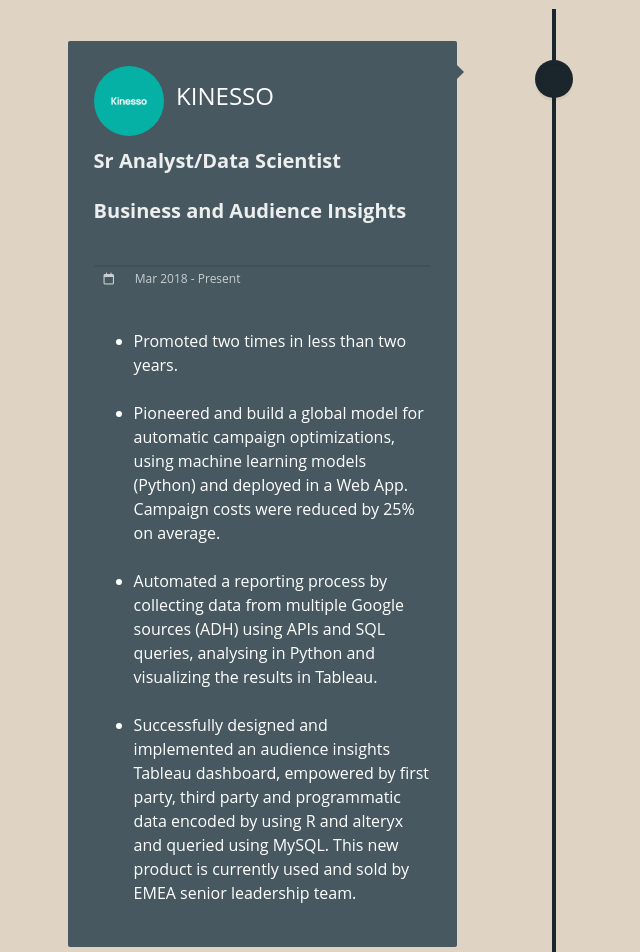
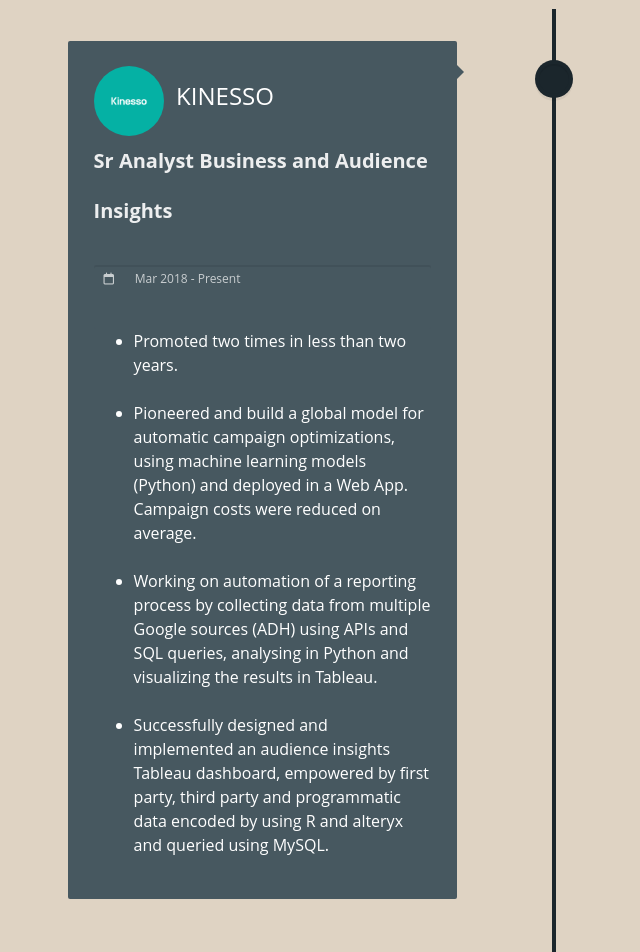
Before and after one commit to diegobettega/CV, a plain HTML site: page index.html in a window 1280 px wide. Shown: the part 1560-2512 px from the top of the page, without its empty margins (86-726 px from the left). Drawn offline with nearby package versions, Linux system fonts and the light colour scheme.

Commit message:
Add files via upload

```diff
--- a/index.html
+++ b/index.html
@@ -107,7 +107,7 @@
         </div>
       </div>
       <h1 style="font-size: 1.5rem; font-family: " Montserrat"">
-        PGPs certified data scientist with 4+ years of experience in media. Highly skilled in AI / ML, cloud computing, big data, data wrangling and data visualization.
+        PGPs certified data analyst with 4+ years of experience in media. Highly skilled in AI / ML, cloud computing, big data, data wrangling and data visualization.
         Extremely creative thinker with a background in mechanical engineering.
       </h1>
 
@@ -128,7 +128,7 @@
               <br>
               <span style="color:#383838">★★</span>★★★
               <img class="skill-picture" src="images/js.png" class="d-block w-100" alt="js-picture" style="width:80px;height:80px;">
-              <a tabindex="0" class="btn btn-outline-light btn-sm btn-circle" role="button" data-toggle="popover" data-placement="left" data-trigger="hover" title="HTML - CSS - Java Script"
+              <a tabindex="0" class="btn btn-outline-light btn-sm btn-circle" role="button" data-toggle="popover" data-placement="left" data-trigger="hover" title="HTML5 - CSS3 - Java Script"
                 data-content="HTML provides the basic structure of sites, which is enhanced and modified by other technologies like CSS and JavaScript.">i</a>
               <br>
               <span style="color:#383838">★★</span>★★★
@@ -176,7 +176,7 @@
       </div>
       <div class="cd-timeline-content">
         <img class="skill-picture-courses" src="images/kinesso.png" class="d-block w-100" alt="lynda-picture" title="Python" style="width:70px;height:70px;"> &nbsp; <span style="font-size: 1.5rem;">KINESSO</span>
-        <h2>Sr Analyst/Data Scientist Business and Audience Insights</h2><br>
+        <h2>Sr Analyst Business and Audience Insights</h2><br>
         <div class="timeline-content-info">
           <span class="timeline-content-info-date">
             <i class="fa fa-calendar-o" aria-hidden="true"></i>
@@ -186,12 +186,11 @@
         <ul class="a">
           <li>Promoted two times in less than two years.</li>
           <br>
-          <li>Pioneered and build a global model for automatic campaign optimizations, using machine learning models (Python) and deployed in a Web App. Campaign costs were reduced by 25% on average.</li>
+          <li>Pioneered and build a global model for automatic campaign optimizations, using machine learning models (Python) and deployed in a Web App. Campaign costs were reduced on average.</li>
           <br>
-          <li> Automated a reporting process by collecting data from multiple Google sources (ADH) using APIs and SQL queries, analysing in Python and visualizing the results in Tableau.</li>
+          <li>Working on automation of a reporting process by collecting data from multiple Google sources (ADH) using APIs and SQL queries, analysing in Python and visualizing the results in Tableau.</li>
           <br>
-          <li>Successfully designed and implemented an audience insights Tableau dashboard, empowered by first party, third party and programmatic data encoded by using R and alteryx and queried using MySQL. This new product is currently used and
-            sold by EMEA senior leadership team.
+          <li>Successfully designed and implemented an audience insights Tableau dashboard, empowered by first party, third party and programmatic data encoded by using R and alteryx and queried using MySQL.
           </li>
         </ul>
       </div> <!-- cd-timeline-content -->
```
